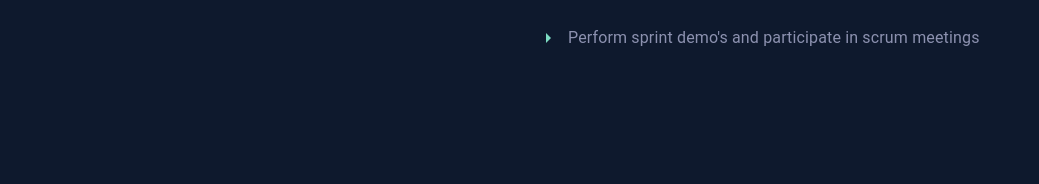
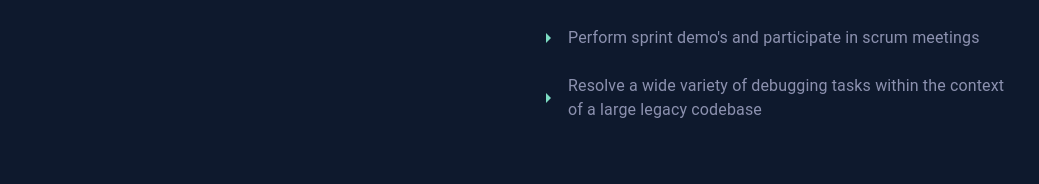
Before and after one commit to willmori/portfolio, a React (Create React App) app in the folder client/: page / in a window 1280 px wide. Shown: the part 2290-2474 px from the top of the page, without its empty margins (41-1080 px from the left). Built offline with nearby package versions, Linux system fonts and the light colour scheme.

Commit message:
update rolesDetailsContent to add debugging to Metalinguist

```diff
--- a/client/src/Content/RolesDetailsContent.js
+++ b/client/src/Content/RolesDetailsContent.js
@@ -8,7 +8,8 @@ export const rolesDetailsContent = {
                     "Build and update with AWS including S3, route53, and DynamoDB",
                     "Implement custom reusable React components utilizing ES6 JavaScript and Material-UI",
                     "E2E testing with frameworks such as Playwright",
-                    "Perform sprint demo's and participate in scrum meetings"]
+                    "Perform sprint demo's and participate in scrum meetings",
+                    "Resolve a wide variety of debugging tasks within the context of a large legacy codebase"]
     },
     "UCSB": {
         "header": "Frontend Developer",
```
